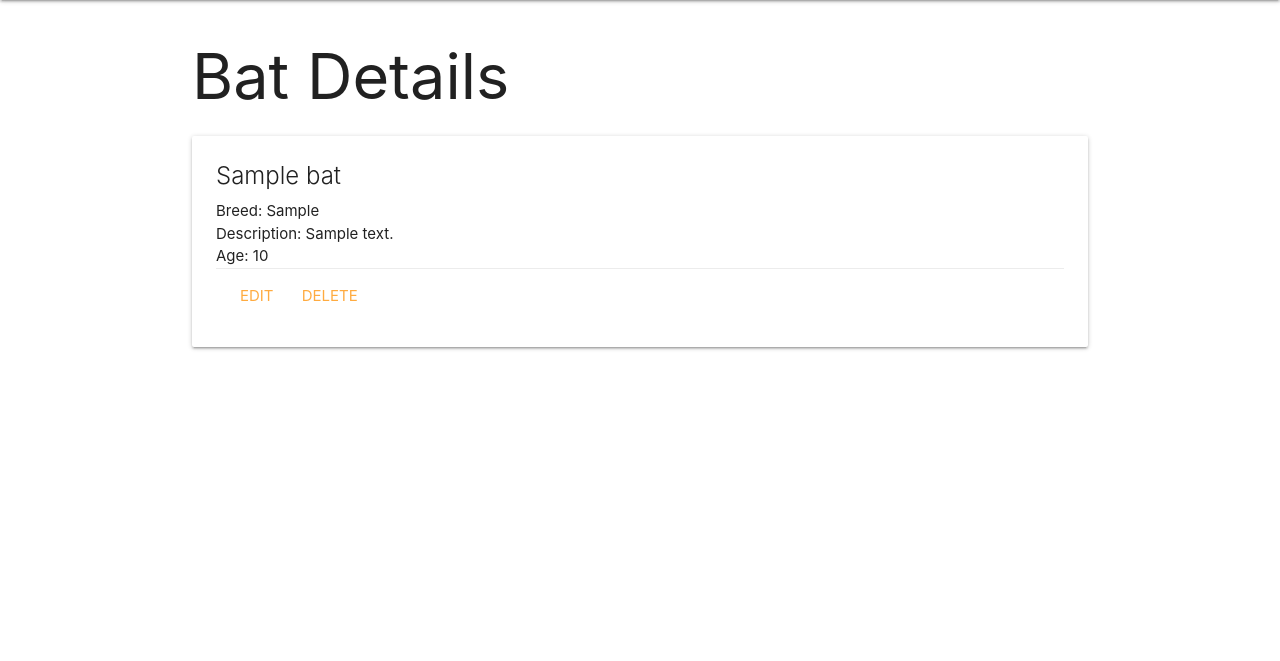
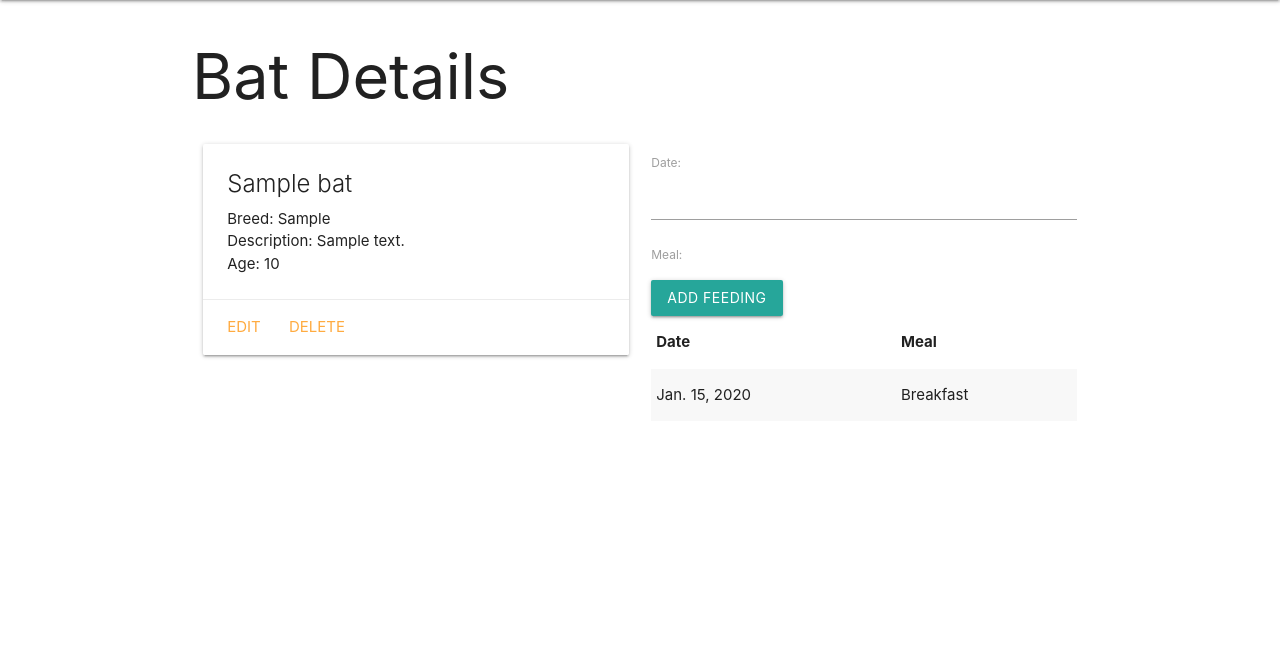
Before and after one commit to camarenad/bat_collector, a Django app: page /bats/1/ in a window 1280 px wide. Shown: the part 64-725 px from the top of the page. Run offline with Django 3.2, Linux system fonts and the light colour scheme; tables that the repository leaves empty hold one stand-in row (values such as "Sample post").

Commit message:
has many relationship

```diff
--- a/main_app/admin.py
+++ b/main_app/admin.py
@@ -1,6 +1,7 @@
 from django.contrib import admin
 
 # Register your models here.
-from .models import Bat
+from .models import Bat, Feeding
 
 admin.site.register(Bat)
+admin.site.register(Feeding)
--- /dev/null
+++ b/main_app/forms.py
@@ -0,0 +1,7 @@
+from django.forms import ModelForm
+from .models import Feeding
+
+class FeedingForm(ModelForm):
+  class Meta:
+    model = Feeding
+    fields = ['date', 'meal']
--- a/main_app/models.py
+++ b/main_app/models.py
@@ -1,5 +1,11 @@
 from django.db import models
 from django.urls import reverse
+
+MEALS = (
+    ('B','Breakfast'),
+    ('L','Lunch'),
+    ('D','Dinner')
+)
 
 # Create your models here.
 class Bat(models.Model):
@@ -13,3 +19,16 @@
 
     def get_absolute_url(self):
         return reverse('detail', kwargs={'bat_id': self.id})
+
+class Feeding(models.Model):
+  date = models.DateField()
+  meal = models.CharField(
+    max_length=1,
+	 choices=MEALS,
+	 default=MEALS[0][0]
+  )
+  # Create a cat_id FK
+  bat = models.ForeignKey(Bat, on_delete=models.CASCADE)
+
+  def __str__(self):
+    return f"{self.get_meal_display()} on {self.date}"
--- a/main_app/templates/bats/detail.html
+++ b/main_app/templates/bats/detail.html
@@ -3,6 +3,8 @@
 
 <h1>Bat Details</h1>
 
+<div class="row">
+  <div class="col s6">
     <div class="card">
       <div class="card-content">
         <span class="card-title">{{ bat.name }}</span>
@@ -11,14 +13,34 @@
         {% if bat.age > 0 %}
           <p>Age: {{ bat.age }}</p>
         {% else %}
-      <p>Age: Yougin</p>
+          <p>Age: Kitten</p>
         {% endif %}
+      </div>
       <div class="card-action">
         <a href="{% url 'bats_update' bat.id %}">Edit</a>
         <a href="{% url 'bats_delete' bat.id %}">Delete</a>
       </div>
     </div>
   </div>
+  <div class="col s6">
+      <form method="post">
+        {% csrf_token %}
+        {{ feeding_form.as_p }}
+       <input type="submit" class="btn" value="Add Feeding">
+      </form>
+    <table class="striped">
+      <thead>
+        <tr><th>Date</th><th>Meal</th></tr>
+      </thead>
+      <tbody>
+        {% for feeding in bat.feeding_set.all %}
+          <tr>
+            <td>{{feeding.date}}</td>
+            <td>{{feeding.get_meal_display}}</td>
+          </tr>
+        {% endfor %}
+      </tbody>
+    </table>
   </div>
-
+</div>
 {% endblock %}
--- a/main_app/views.py
+++ b/main_app/views.py
@@ -2,6 +2,7 @@
 # Add the following import
 from django.http import HttpResponse
 from .models import Bat
+from .forms import FeedingForm
 from django.views.generic.edit import CreateView, UpdateView, DeleteView
 
 # Define the home view
@@ -18,7 +19,11 @@
 
 def bats_detail(request, bat_id):
   bat = Bat.objects.get(id=bat_id)
-  return render(request, 'bats/detail.html', { 'bat': bat })
+  feeding_form = FeedingForm()
+  return render(request, 'bats/detail.html', {
+    'bat': bat, 'feeding_form': feeding_form
+  })
+
 
 class BatCreate(CreateView):
   model = Bat
```
Also changed, not shown: main_app/migrations/0002_feeding.py (added). Lines whose indentation alone changed are shown as unchanged.
